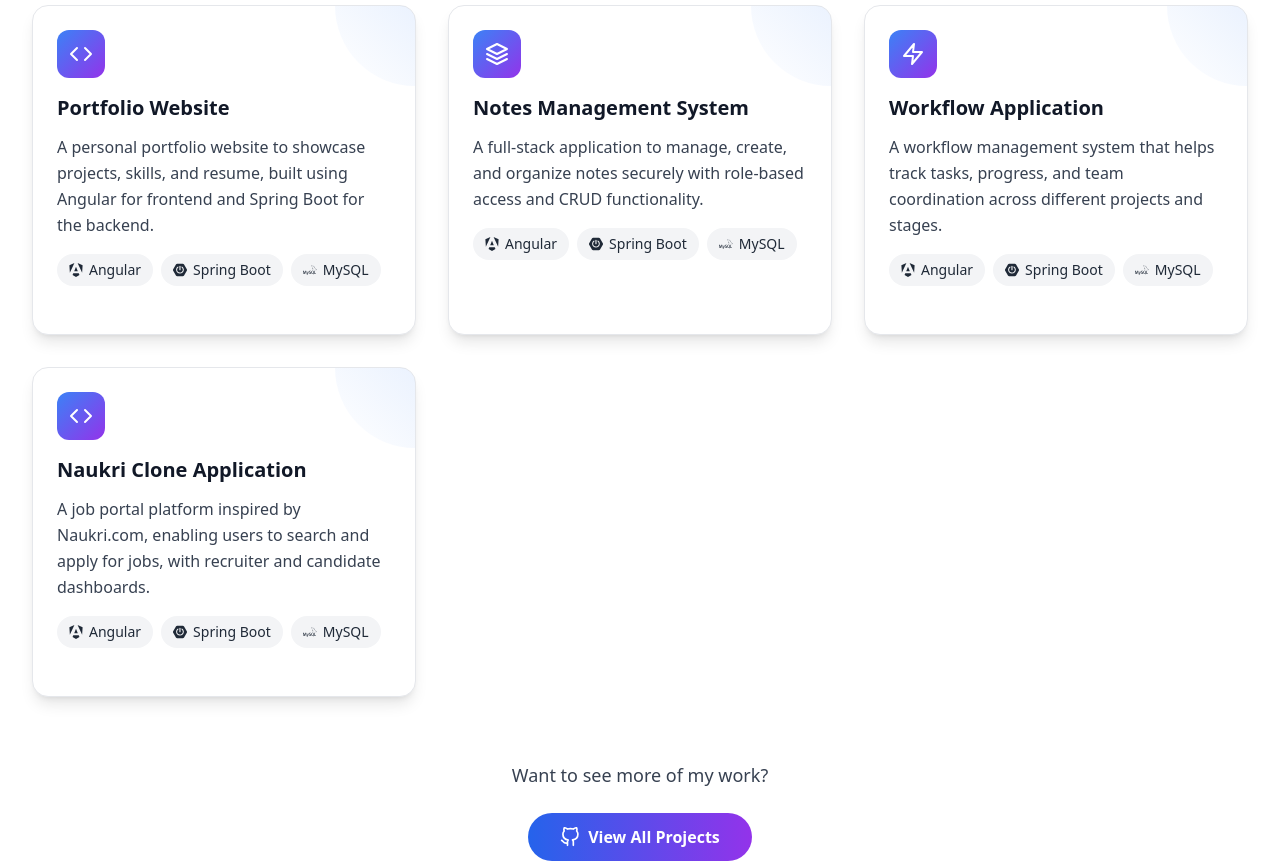
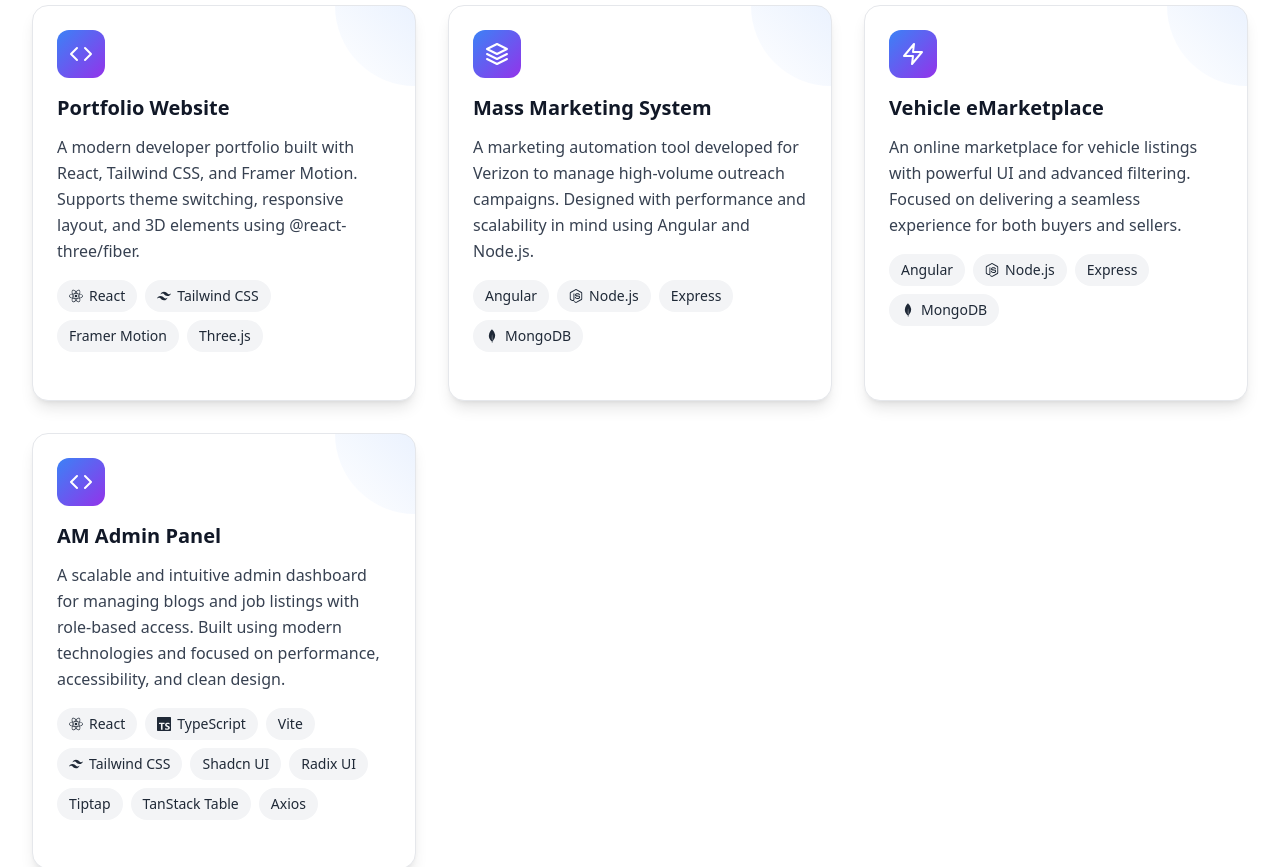
Before and after one commit to saksha24/portfolio, a React (Vite) app: page / in a window 1280 px wide. Shown: the part 3080-3947 px from the top of the page. Built offline with nearby package versions, Linux system fonts and the light colour scheme.

Commit message:
code is update success

```diff
--- a/src/pages/Projects.tsx
+++ b/src/pages/Projects.tsx
@@ -6,23 +6,62 @@
   FiZap
 } from 'react-icons/fi';
 import {
-  SiAngular,
-  SiSpringboot,
-  SiMysql,
   SiReact,
   SiTailwindcss,
   SiNextdotjs,
   SiTypescript,
   SiNodedotjs,
   SiMongodb,
-  SiPostgresql,
+  SiPostgresql
 } from 'react-icons/si';
 
-// Updated tech icons mapping
+const projects = [
+  {
+    title: "Portfolio Website",
+    description:
+      "A modern developer portfolio built with React, Tailwind CSS, and Framer Motion. Supports theme switching, responsive layout, and 3D elements using @react-three/fiber.",
+    tech: ["React", "Tailwind CSS", "Framer Motion", "Three.js"],
+    github: "https://github.com/yourusername/portfolio",
+    demo: "https://your-portfolio.vercel.app",
+  },
+  {
+    title: "Mass Marketing System",
+    description:
+      "A marketing automation tool developed for Verizon to manage high-volume outreach campaigns. Designed with performance and scalability in mind using Angular and Node.js.",
+    tech: ["Angular", "Node.js", "Express", "MongoDB"],
+    github: "https://github.com/yourusername/mass-marketing", // replace with actual
+    demo: "https://verizon-mass-marketing.vercel.app", // optional
+  },
+  {
+    title: "Vehicle eMarketplace",
+    description:
+      "An online marketplace for vehicle listings with powerful UI and advanced filtering. Focused on delivering a seamless experience for both buyers and sellers.",
+    tech: ["Angular", "Node.js", "Express", "MongoDB"],
+    github: "https://github.com/yourusername/vehicle-marketplace", // replace with actual
+    demo: "https://vehicle-marketplace.vercel.app", // optional
+  },
+   {
+    title: "AM Admin Panel",
+    description:
+      "A scalable and intuitive admin dashboard for managing blogs and job listings with role-based access. Built using modern technologies and focused on performance, accessibility, and clean design.",
+    tech: [
+      "React",
+      "TypeScript",
+      "Vite",
+      "Tailwind CSS",
+      "Shadcn UI",
+      "Radix UI",
+      "Tiptap",
+      "TanStack Table",
+      "Axios",
+    ],
+    github: "https://github.com/yourusername/am-admin-panel", // replace with actual
+    demo: "https://am-admin-panel.vercel.app", // optional demo link
+  },
+];
+
+
 const techIcons: any = {
-  'Angular': SiAngular,
-  'Spring Boot': SiSpringboot,
-  'MySQL': SiMysql,
   'React': SiReact,
   'Next.js': SiNextdotjs,
   'TypeScript': SiTypescript,
@@ -32,42 +71,6 @@
   'MongoDB': SiMongodb,
   'PostgreSQL': SiPostgresql,
 };
-
-// Your real projects
-const projects = [
-  {
-    title: "Portfolio Website",
-    description:
-      "A personal portfolio website to showcase projects, skills, and resume, built using Angular for frontend and Spring Boot for the backend.",
-    tech: ["Angular", "Spring Boot", "MySQL"],
-    github: "https://github.com/yourusername/portfolio", // update with your repo
-    demo: "https://your-portfolio-domain.com", // optional
-  },
-  {
-    title: "Notes Management System",
-    description:
-      "A full-stack application to manage, create, and organize notes securely with role-based access and CRUD functionality.",
-    tech: ["Angular", "Spring Boot", "MySQL"],
-    github: "https://github.com/yourusername/notes-management", // update with your repo
-    demo: "", // optional
-  },
-  {
-    title: "Workflow Application",
-    description:
-      "A workflow management system that helps track tasks, progress, and team coordination across different projects and stages.",
-    tech: ["Angular", "Spring Boot", "MySQL"],
-    github: "https://github.com/yourusername/workflow-app", // update with your repo
-    demo: "", // optional
-  },
-  {
-    title: "Naukri Clone Application",
-    description:
-      "A job portal platform inspired by Naukri.com, enabling users to search and apply for jobs, with recruiter and candidate dashboards.",
-    tech: ["Angular", "Spring Boot", "MySQL"],
-    github: "https://github.com/yourusername/naukri-clone", // update with your repo
-    demo: "", // optional
-  },
-];
 
 const categoryIcons = [FiCode, FiLayers, FiZap];
 
```
